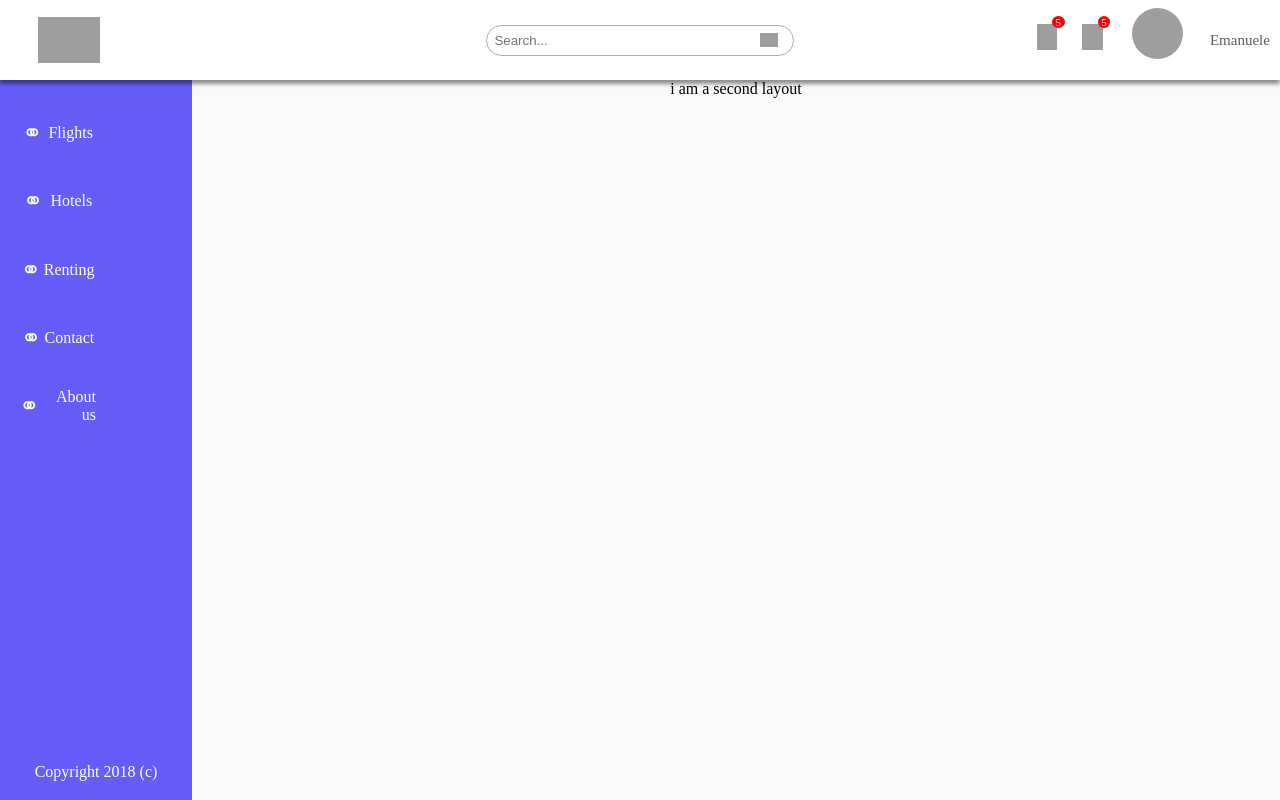
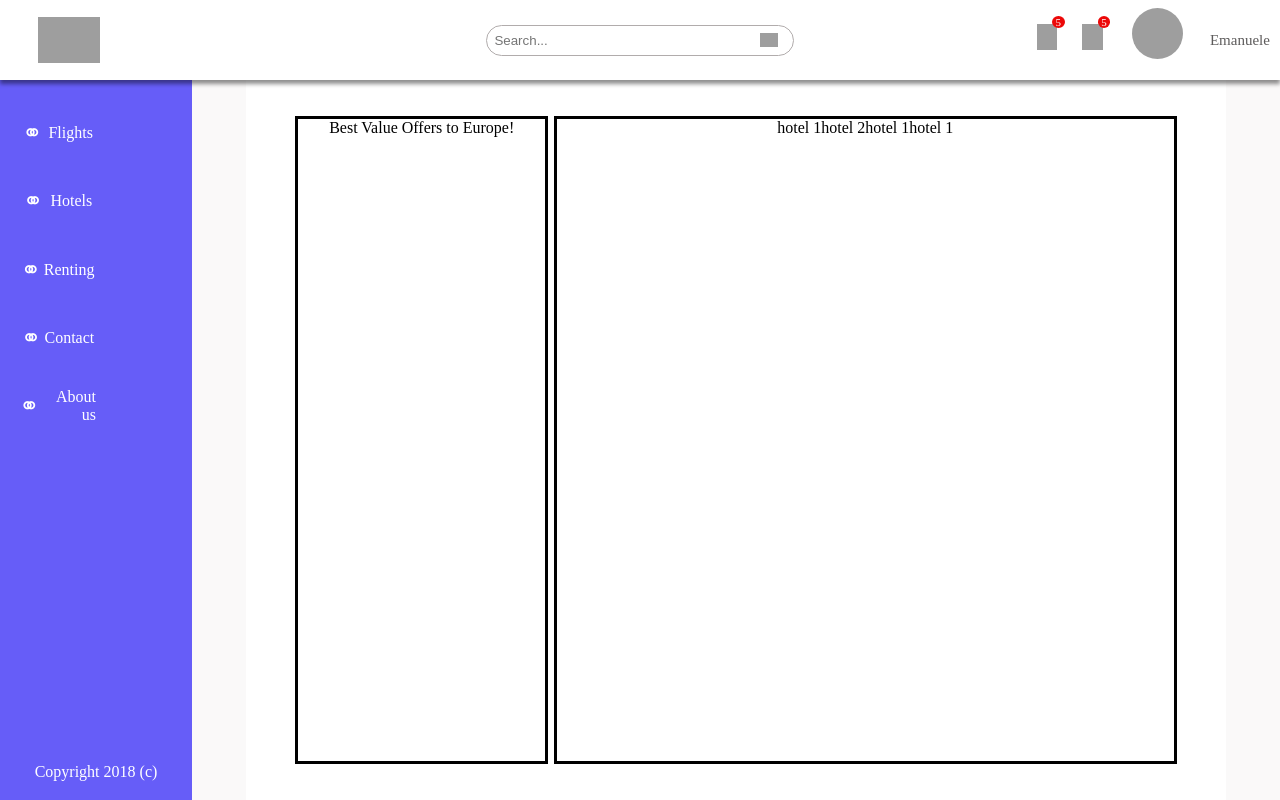
Before and after one commit to ChamsBouzaiene/React-DashBoard, a React (Create React App) app: page /main in a window 1280 px wide. Both pictures are taken after a click on the element "Hotels". Built offline with nearby package versions, Linux system fonts and the light colour scheme; grey boxes are pictures that could not be loaded.

Commit message:
feat: buit hotel component structure

```diff
--- a/src/common/components/Avatar/index.js
+++ b/src/common/components/Avatar/index.js
@@ -3,7 +3,7 @@ import "./style.css";
 export default function Avatar({ img, width, height }) {
   return (
     <div className="avatar" style={{ width, height }}>
-      <img className="avatar-img" src={img} alt="profile picture" />
+      <img className="avatar-img" src={img} alt="profile " />
     </div>
   );
 }
--- a/src/features/Flights/style.css
+++ b/src/features/Flights/style.css
@@ -4,6 +4,7 @@
   margin: auto;
   display: flex;
   flex-direction: column;
+  background-color: white;
 }
 
 .flights-title {
@@ -20,6 +21,7 @@
   display: flex;
   flex-direction: column;
   padding-left: 5%;
+  padding-right: 4%;
   justify-content: space-between;
   height: 80%;
 }
@@ -51,4 +53,5 @@
   border-radius: 25px;
   color: white;
   cursor: pointer;
+  box-shadow: 3px 3px 36px -2px rgba(115, 115, 115, 1);
 }
--- /dev/null
+++ b/src/features/Hotels/index.js
@@ -0,0 +1,20 @@
+import React from "react";
+import "./style.css";
+
+export default function Hotels() {
+  return (
+    <div className="hotels">
+      <div className="hotels-container">
+        <div className="hotels-cmd">
+          <span>Best Value Offers to Europe!</span>
+        </div>
+        <div className="hotels-table">
+          <span>hotel 1</span>
+          <span>hotel 2</span>
+          <span>hotel 1</span>
+          <span>hotel 1</span>
+        </div>
+      </div>
+    </div>
+  );
+}
--- /dev/null
+++ b/src/features/Hotels/style.css
@@ -0,0 +1,25 @@
+.hotels {
+  width: 90%;
+  height: 100%;
+  margin: auto;
+  display: flex;
+  background-color: white;
+}
+
+.hotels-container {
+  width: 90%;
+  height: 90%;
+  display: flex;
+  margin: auto;
+  justify-content: space-between;
+}
+
+.hotels-cmd {
+  border: solid;
+  width: 28%;
+}
+
+.hotels-table {
+  border: solid;
+  width: 70%;
+}
--- a/src/main/MainBlock.js
+++ b/src/main/MainBlock.js
@@ -1,7 +1,7 @@
 import React from "react";
 import { Router, Route } from "../features/Router";
 import Fligts from "../features/Flights";
-
+import Hotels from "../features/Hotels";
 const Main = () => {
   return <div className="mainblock">i am a main layout</div>;
 };
@@ -15,7 +15,7 @@ export default function MainBlock() {
     <div className="mainblock">
       <Router>
         <Route to="/" component={<Fligts />} />
-        <Route to="/Hotels" component={<Second />} />
+        <Route to="/Hotels" component={<Hotels />} />
       </Router>
     </div>
   );
```
